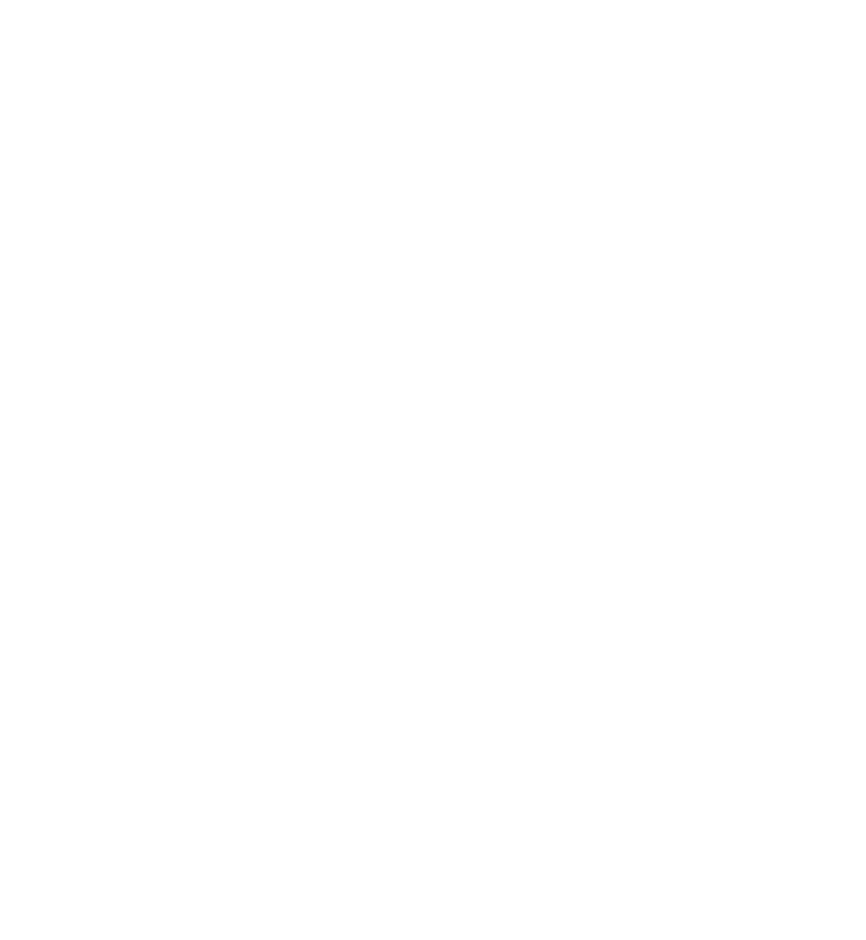
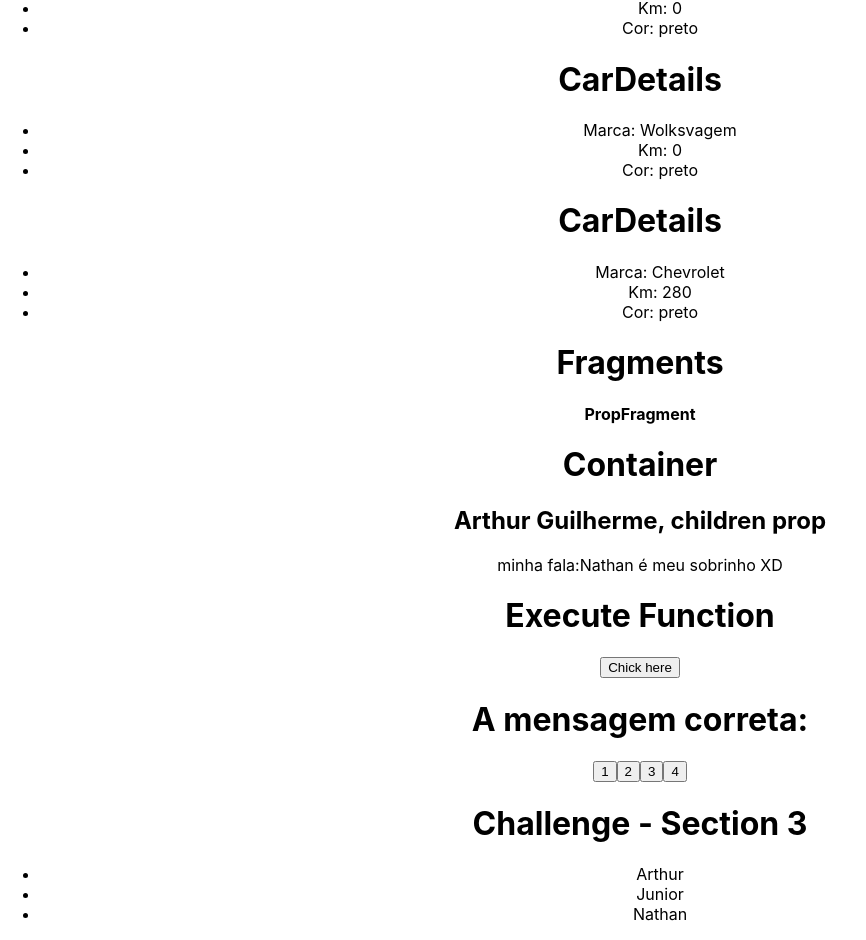
Before and after one commit to arthurguilherme92/studyingReact, a React (Create React App) app in the folder Section_3_Avançando_em_React/section_3/: page / in a window 1280 px wide. Shown: the part 1519-2459 px from the top of the page, without its empty margins (0-866 px from the left). Before the commit the page ends 1289 px from the top, so only its background shows below. Built offline with nearby package versions, Linux system fonts and the light colour scheme.

Commit message:
Revisando React: Fragments, Funções em Props, Renderizar Lista

```diff
--- a/Section_3_Avançando_em_React/section_3/src/App.js
+++ b/Section_3_Avançando_em_React/section_3/src/App.js
@@ -1,4 +1,7 @@
 import './App.css';
+
+import { useState } from 'react';
+
 import TemplateExpression from './components/TemplateExpressions';
 import Events from './components/Events';
 import ManageData from './components/ManageData';
@@ -6,12 +9,33 @@
 import ConditionalRender from './components/ConditionalRender';
 import ShowUserName from './components/ShowUserName';
 import CarDetails from './components/CarDetails';
+import Fragments from './components/Fragments';
+import Container from './components/Container';
+import ExecuteFunction from './components/ExecuteFunction';
+import Message from './components/Message';
+import ChangeMessageState from './components/ChangeMessageState';
+import UserDetails from './components/UserDetails';
 
 
 
 function App() {
 
+const cars = [
+  {id: 1, brand: "Fiat", km: 230.000, cor:"preto", newCar: false},
+  {id: 2, brand: "Renault", km: 0, cor:"preto", newCar: true},
+  {id: 3, brand: "Wolksvagem", km: 0, cor:"preto", newCar: true},
+  {id: 4, brand: "Chevrolet", km: 280.000, cor:"preto", newCar: false},
+]
 
+const showMessage = () => {
+  console.log("Function of the Father's component")
+}
+
+const [message, setMessage] = useState("");
+
+const handleMessage = (msg) => {
+  setMessage(msg)
+}
 
   return (
     <div className="App">
@@ -27,6 +51,28 @@
      {/*Reusing Components*/}
      <CarDetails brand="Ford" km={278.932} cor="azul" novo={true}/>
      <CarDetails brand="Hyundai" km={160.000} cor="preto" novo={false}/>
+     {/*Render in Loop */}
+     {cars.map((car) => (
+      <CarDetails
+      key={car.id}
+      brand={car.brand}
+      km={car.km}
+      cor={car.cor}
+      newCar={car.newCar}/>
+     ))}
+     {/* Fragments */}
+     <Fragments propFragment="PropFragment"/>
+     {/*Children Prop*/}
+     <Container myValue="Nathan é meu sobrinho XD">
+        <h2>Arthur Guilherme, children prop</h2>
+      </Container>
+      {/* Functions in Props*/}
+      <ExecuteFunction myFunction={showMessage}/>
+      {/* State lift*/}
+      <Message msg={message} />
+      <ChangeMessageState handleMessage={handleMessage}/>
+      {/*Challenge*/}
+      <UserDetails />
     </div>
   );
 }
--- /dev/null
+++ b/Section_3_Avançando_em_React/section_3/src/components/ChangeMessageState.js
@@ -0,0 +1,17 @@
+import React from 'react'
+
+const ChangeMessageState = ({handleMessage}) => {
+
+    const messages = ["Oi", "Olá", "E ae?", "Koé"];
+
+  return (
+    <div>
+        <button onClick={() => handleMessage(messages[0])}>1</button>
+        <button onClick={() => handleMessage(messages[1])}>2</button>
+        <button onClick={() => handleMessage(messages[2])}>3</button>
+        <button onClick={() => handleMessage(messages[3])}>4</button>
+    </div>
+  )
+}
+
+export default ChangeMessageState
--- /dev/null
+++ b/Section_3_Avançando_em_React/section_3/src/components/Container.js
@@ -0,0 +1,13 @@
+import React from 'react'
+
+const Container = ({children, myValue}) => {
+  return (
+    <div>
+        <h1>Container</h1>
+        {children}
+        <p>minha fala:{myValue}</p>
+    </div>
+  )
+}
+
+export default Container
--- /dev/null
+++ b/Section_3_Avançando_em_React/section_3/src/components/ExecuteFunction.js
@@ -0,0 +1,12 @@
+import React from 'react'
+
+const ExecuteFunction = ({myFunction}) => {
+  return (
+    <>
+        <h1>Execute Function</h1>
+        <button onClick={myFunction}>Chick here</button>
+    </>
+  )
+}
+
+export default ExecuteFunction
--- /dev/null
+++ b/Section_3_Avançando_em_React/section_3/src/components/Fragments.js
@@ -0,0 +1,12 @@
+import React from 'react'
+
+const Fragments = ({propFragment}) => {
+  return (
+    <>
+        <h1>Fragments</h1>
+        <h4>{propFragment}</h4>
+    </>
+  )
+}
+
+export default Fragments
--- /dev/null
+++ b/Section_3_Avançando_em_React/section_3/src/components/Message.js
@@ -0,0 +1,12 @@
+import React from 'react'
+
+const Message = ({msg}) => {
+  return (
+    <div>
+        <h1>A mensagem correta:</h1>
+        <p>{msg}</p>
+    </div>
+  )
+}
+
+export default Message
--- /dev/null
+++ b/Section_3_Avançando_em_React/section_3/src/components/UserDetails.js
@@ -0,0 +1,20 @@
+import React from 'react'
+import { useState } from 'react'
+
+const Challenge = () => {
+
+  const [testList] = useState(["Arthur", "Junior", "Nathan"]);
+
+  return (
+    <div>
+        <h1>Challenge - Section 3</h1>
+        <ul>
+          {testList.map((nome) => (
+            <li>{nome}</li>
+          ))}
+        </ul>
+    </div>
+  )
+}
+
+export default Challenge
```
